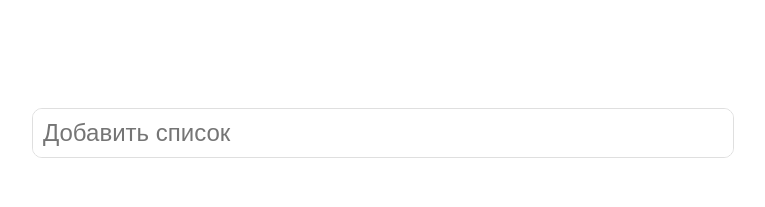
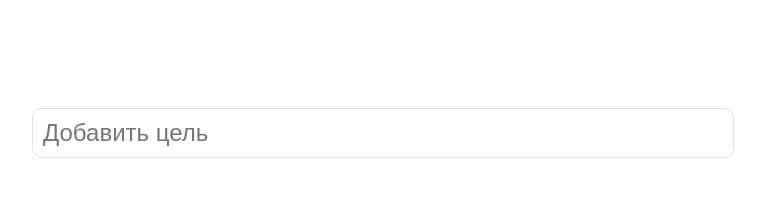
Before and after one commit to CleanBread/todoListVue, a Nuxt app: page / in a window 1280 px wide. Shown: the top 207 px of the page, without its empty margins (258-1023 px from the left). Built offline with nearby package versions, Linux system fonts and the light colour scheme.

Commit message:
и да, я добавил сохранение данных в localStorage

```diff
--- a/pages/index.vue
+++ b/pages/index.vue
@@ -17,7 +17,7 @@ export default {
   data() {
     return {
 			addTodoListSettings: {
-				placeholder: 'Добавить список',
+				placeholder: 'Добавить цель',
 				action: 'add-todo-list'
 			}
     }
```
